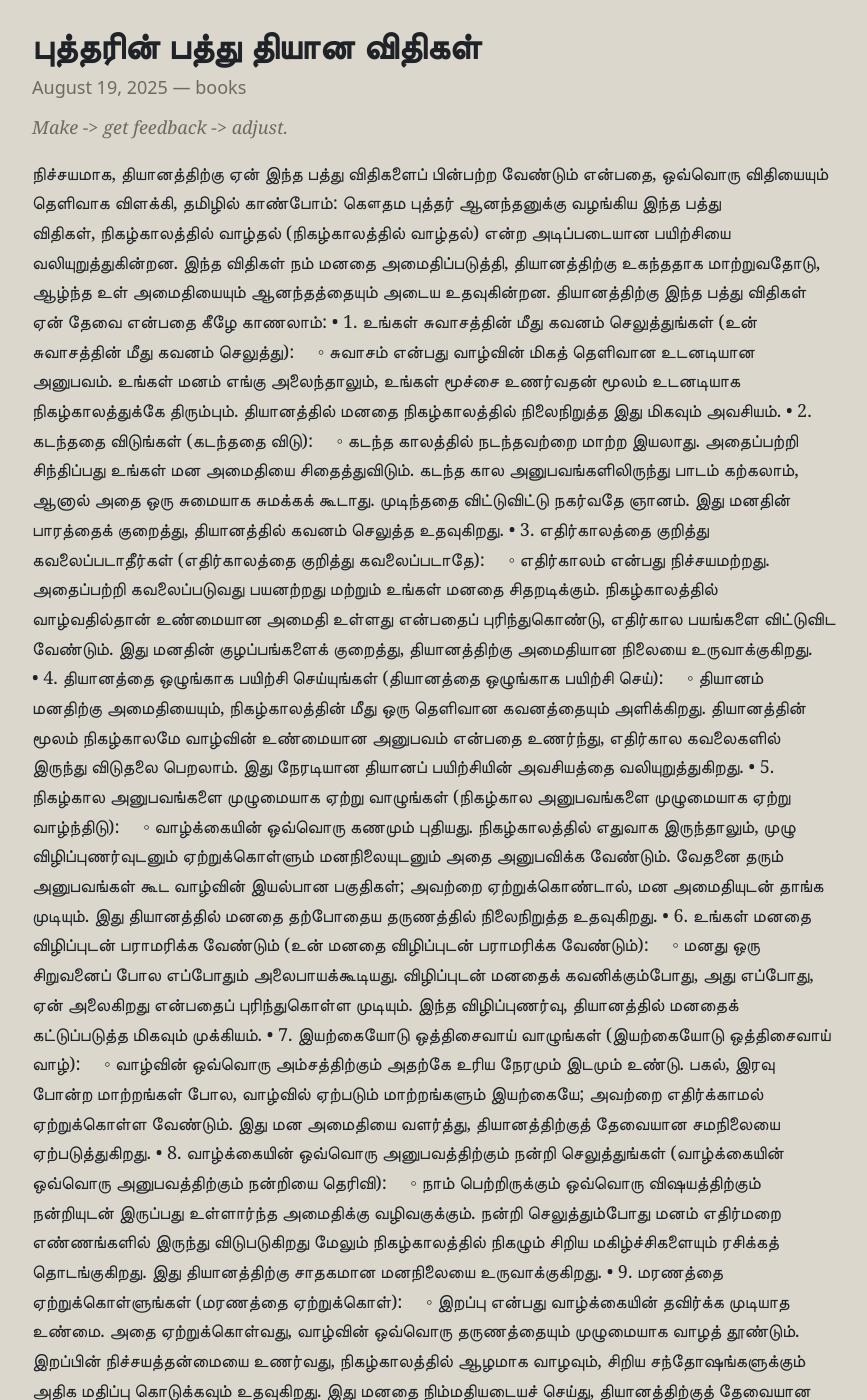
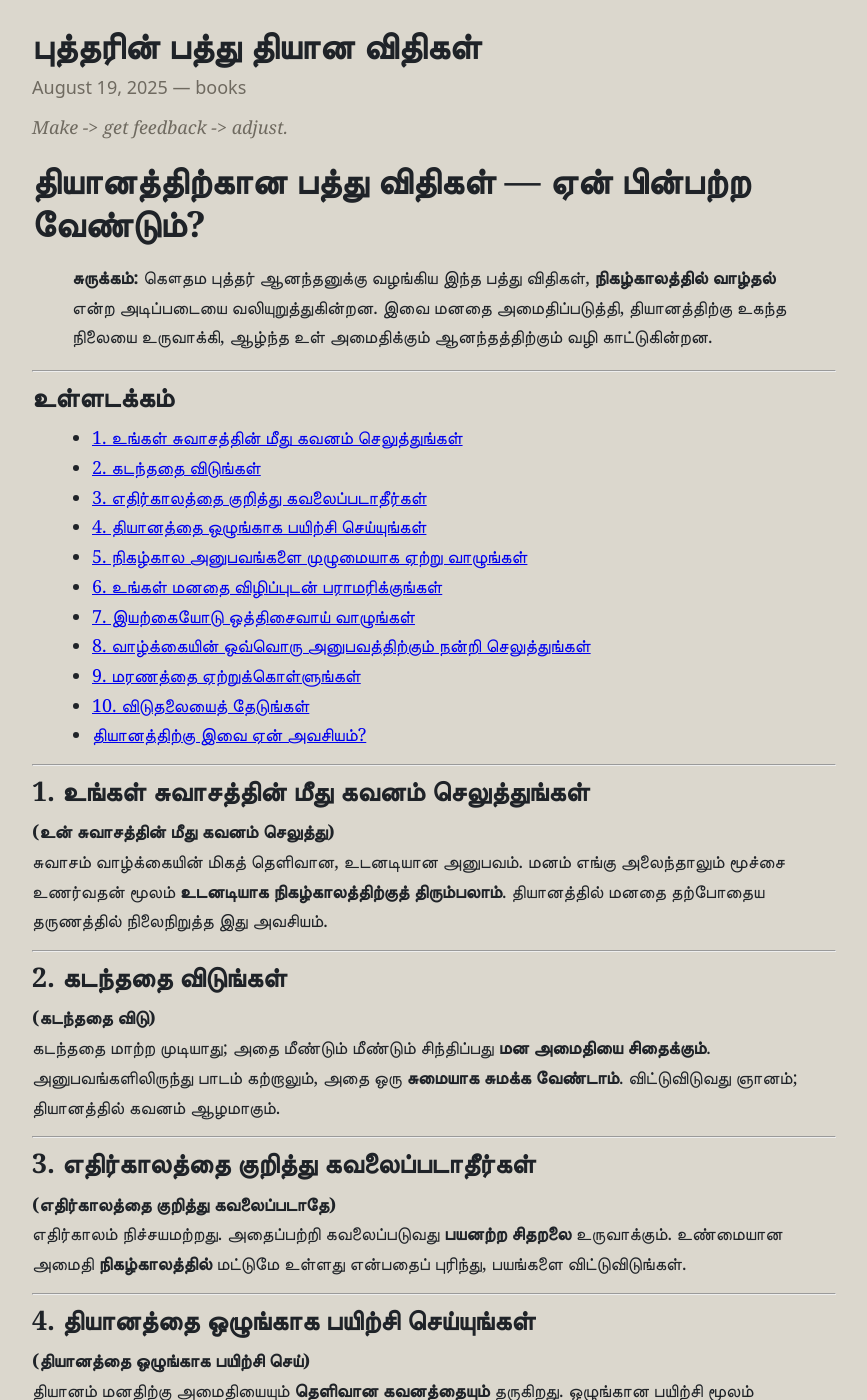
Before and after one commit to p-prabu/books, a Jekyll site: the page built from _posts/2025-08-19-learning-loops.md, in a window 1280 px wide and 1400 px high. Shown: the whole window, without its empty margins (206-1073 px from the left). Built offline with Jekyll 4.4.1, drawn with Linux system fonts in a browser that asks for light colours; some of the changed text lies outside the part shown.

Commit message:
update to tamil

```diff
--- a/_posts/2025-08-19-learning-loops.md
+++ b/_posts/2025-08-19-learning-loops.md
@@ -3,37 +3,98 @@ title: "புத்தரின் பத்து தியான விதி
 date: 2025-08-19
 layout: post
 categories: books
+lang: ta
+tags: [தியானம், புத்தம், மனஅமைதி, நிகழ்காலம்]
 subtitle: "Make -> get feedback -> adjust."
 ---
 
-நிச்சயமாக, தியானத்திற்கு ஏன் இந்த பத்து விதிகளைப் பின்பற்ற வேண்டும் என்பதை, ஒவ்வொரு விதியையும் தெளிவாக விளக்கி, தமிழில் காண்போம்:
-கௌதம புத்தர் ஆனந்தனுக்கு வழங்கிய இந்த பத்து விதிகள், நிகழ்காலத்தில் வாழ்தல் (நிகழ்காலத்தில் வாழ்தல்) என்ற அடிப்படையான பயிற்சியை வலியுறுத்துகின்றன. இந்த விதிகள் நம் மனதை அமைதிப்படுத்தி, தியானத்திற்கு உகந்ததாக மாற்றுவதோடு, ஆழ்ந்த உள் அமைதியையும் ஆனந்தத்தையும் அடைய உதவுகின்றன.
-தியானத்திற்கு இந்த பத்து விதிகள் ஏன் தேவை என்பதை கீழே காணலாம்:
-• 1. உங்கள் சுவாசத்தின் மீது கவனம் செலுத்துங்கள் (உன் சுவாசத்தின் மீது கவனம் செலுத்து):
-    ◦ சுவாசம் என்பது வாழ்வின் மிகத் தெளிவான உடனடியான அனுபவம். உங்கள் மனம் எங்கு அலைந்தாலும், உங்கள் மூச்சை உணர்வதன் மூலம் உடனடியாக நிகழ்காலத்துக்கே திரும்பும். தியானத்தில் மனதை நிகழ்காலத்தில் நிலைநிறுத்த இது மிகவும் அவசியம்.
-• 2. கடந்ததை விடுங்கள் (கடந்ததை விடு):
-    ◦ கடந்த காலத்தில் நடந்தவற்றை மாற்ற இயலாது. அதைப்பற்றி சிந்திப்பது உங்கள் மன அமைதியை சிதைத்துவிடும். கடந்த கால அனுபவங்களிலிருந்து பாடம் கற்கலாம், ஆனால் அதை ஒரு சுமையாக சுமக்கக் கூடாது. முடிந்ததை விட்டுவிட்டு நகர்வதே ஞானம். இது மனதின் பாரத்தைக் குறைத்து, தியானத்தில் கவனம் செலுத்த உதவுகிறது.
-• 3. எதிர்காலத்தை குறித்து கவலைப்படாதீர்கள் (எதிர்காலத்தை குறித்து கவலைப்படாதே):
-    ◦ எதிர்காலம் என்பது நிச்சயமற்றது. அதைப்பற்றி கவலைப்படுவது பயனற்றது மற்றும் உங்கள் மனதை சிதறடிக்கும். நிகழ்காலத்தில் வாழ்வதில்தான் உண்மையான அமைதி உள்ளது என்பதைப் புரிந்துகொண்டு, எதிர்கால பயங்களை விட்டுவிட வேண்டும். இது மனதின் குழப்பங்களைக் குறைத்து, தியானத்திற்கு அமைதியான நிலையை உருவாக்குகிறது.
-• 4. தியானத்தை ஒழுங்காக பயிற்சி செய்யுங்கள் (தியானத்தை ஒழுங்காக பயிற்சி செய்):
-    ◦ தியானம் மனதிற்கு அமைதியையும், நிகழ்காலத்தின் மீது ஒரு தெளிவான கவனத்தையும் அளிக்கிறது. தியானத்தின் மூலம் நிகழ்காலமே வாழ்வின் உண்மையான அனுபவம் என்பதை உணர்ந்து, எதிர்கால கவலைகளில் இருந்து விடுதலை பெறலாம். இது நேரடியான தியானப் பயிற்சியின் அவசியத்தை வலியுறுத்துகிறது.
-• 5. நிகழ்கால அனுபவங்களை முழுமையாக ஏற்று வாழுங்கள் (நிகழ்கால அனுபவங்களை முழுமையாக ஏற்று வாழ்ந்திடு):
-    ◦ வாழ்க்கையின் ஒவ்வொரு கணமும் புதியது. நிகழ்காலத்தில் எதுவாக இருந்தாலும், முழு விழிப்புணர்வுடனும் ஏற்றுக்கொள்ளும் மனநிலையுடனும் அதை அனுபவிக்க வேண்டும். வேதனை தரும் அனுபவங்கள் கூட வாழ்வின் இயல்பான பகுதிகள்; அவற்றை ஏற்றுக்கொண்டால், மன அமைதியுடன் தாங்க முடியும். இது தியானத்தில் மனதை தற்போதைய தருணத்தில் நிலைநிறுத்த உதவுகிறது.
-• 6. உங்கள் மனதை விழிப்புடன் பராமரிக்க வேண்டும் (உன் மனதை விழிப்புடன் பராமரிக்க வேண்டும்):
-    ◦ மனது ஒரு சிறுவனைப் போல எப்போதும் அலைபாயக்கூடியது. விழிப்புடன் மனதைக் கவனிக்கும்போது, அது எப்போது, ஏன் அலைகிறது என்பதைப் புரிந்துகொள்ள முடியும். இந்த விழிப்புணர்வு, தியானத்தில் மனதைக் கட்டுப்படுத்த மிகவும் முக்கியம்.
-• 7. இயற்கையோடு ஒத்திசைவாய் வாழுங்கள் (இயற்கையோடு ஒத்திசைவாய் வாழ்):
-    ◦ வாழ்வின் ஒவ்வொரு அம்சத்திற்கும் அதற்கே உரிய நேரமும் இடமும் உண்டு. பகல், இரவு போன்ற மாற்றங்கள் போல, வாழ்வில் ஏற்படும் மாற்றங்களும் இயற்கையே; அவற்றை எதிர்க்காமல் ஏற்றுக்கொள்ள வேண்டும். இது மன அமைதியை வளர்த்து, தியானத்திற்குத் தேவையான சமநிலையை ஏற்படுத்துகிறது.
-• 8. வாழ்க்கையின் ஒவ்வொரு அனுபவத்திற்கும் நன்றி செலுத்துங்கள் (வாழ்க்கையின் ஒவ்வொரு அனுபவத்திற்கும் நன்றியை தெரிவி):
-    ◦ நாம் பெற்றிருக்கும் ஒவ்வொரு விஷயத்திற்கும் நன்றியுடன் இருப்பது உள்ளார்ந்த அமைதிக்கு வழிவகுக்கும். நன்றி செலுத்தும்போது மனம் எதிர்மறை எண்ணங்களில் இருந்து விடுபடுகிறது மேலும் நிகழ்காலத்தில் நிகழும் சிறிய மகிழ்ச்சிகளையும் ரசிக்கத் தொடங்குகிறது. இது தியானத்திற்கு சாதகமான மனநிலையை உருவாக்குகிறது.
-• 9. மரணத்தை ஏற்றுக்கொள்ளுங்கள் (மரணத்தை ஏற்றுக்கொள்):
-    ◦ இறப்பு என்பது வாழ்க்கையின் தவிர்க்க முடியாத உண்மை. அதை ஏற்றுக்கொள்வது, வாழ்வின் ஒவ்வொரு தருணத்தையும் முழுமையாக வாழத் தூண்டும். இறப்பின் நிச்சயத்தன்மையை உணர்வது, நிகழ்காலத்தில் ஆழமாக வாழவும், சிறிய சந்தோஷங்களுக்கும் அதிக மதிப்பு கொடுக்கவும் உதவுகிறது. இது மனதை நிம்மதியடையச் செய்து, தியானத்திற்குத் தேவையான சுதந்திரமான மனநிலையை ஏற்படுத்துகிறது.
-• 10. விடுதலையைத் தேடுங்கள் (விடுதலையை தேடு):
-    ◦ வாழ்க்கையின் ஒவ்வொரு தருணத்தையும் முழுமையாக அனுபவித்த பிறகு, ஆன்ம அறிவு மற்றும் இறுதியான விடுதலையை நோக்கிப் பயணிக்க வேண்டும். விடுதலை என்பது வாழ்க்கையின் எல்லா பந்தங்களிலிருந்தும் விடுபட்டு, சத்தியத்தின் உண்மையை அனுபவிப்பதே. இது தியானத்தின் இறுதி இலக்கைக் குறிக்கிறது, அது ஆழ்ந்த உள் அமைதியையும் ஆனந்தத்தையும் தரும்.
-தியானத்திற்கு இவை ஏன் அவசியம்?
-இந்த பத்து விதிகளும் தியானத்திற்கு இன்றியமையாதவை, ஏனெனில்:
-• தியானம் என்பது எதையாவது பெறுவதற்காக அல்ல, மாறாக நாம் ஊழமாக சேர்த்துக் கொண்ட அகந்தை, பொறாமை, கோபம் போன்ற பாரங்களை விட்டு விடுவதற்காகவே. இந்த விதிகளைப் பின்பற்றுவது, மனதைக் காலியாக்கி, தேவையற்ற சுமைகளிலிருந்து விடுவிக்க உதவுகிறது.
-• மனதில் உள்ள எல்லா பாரங்களையும் நீக்க வேண்டும். இந்த விதிகள் மூலம் மனம் காலியாகும் போதுதான், புலன்களால் ஏற்படும் இன்பங்களுக்கு அடிமையாகாமல், பரமானந்த நிலையை அடைய முடியும்.
-• நிகழ்காலத்தில் வாழும் ஒருவன் ஒவ்வொரு நொடியையும் முழுமையாக அனுபவிக்கிறான், இதுவே உண்மையான அமைதி மற்றும் ஆனந்தத்தை அளிக்கிறது. இந்த விதிகள் மனதை நிகழ்காலத்தில் நிலைநிறுத்த உதவுகின்றன.
-• உங்கள் புலன்களைப் பற்றி முழு விழிப்புடன் இருக்கும்போதுதான் மனம் காலியாகும். இந்த விதிகள் விழிப்புணர்வை மேம்படுத்தி, புலன்கள் மூலம் மனம் எவ்வாறு அடிமையாகிறது என்பதைப் புரிந்துகொள்ள உதவுகிறது, இதன் மூலம் மனம் விடுதலையை அடைகிறது.
-• மனம் காலியாக இருக்கும்போதுதான், எந்த வேலையைச் செய்தாலும் அதில் ஒரே மாதிரியான இன்பம் கிடைக்கும். இது தியானத்தில் மட்டுமல்லாமல், அன்றாட வாழ்விலும் கவனம் சிதறாமல், முழு ஈடுபாட்டுடன் செயல்பட உதவுகிறது.
-இந்த பத்து விதிகளையும் முறையாகப் பின்பற்றினால், உண்மையான வாழ்க்கையையும் ஆத்ம சாந்தியையும் அடையலாம் என்று புத்தர் ஆனந்தனுக்கு அருளினார்.
+# தியானத்திற்கான பத்து விதிகள் — ஏன் பின்பற்ற வேண்டும்?
+
+> **சுருக்கம்:** கௌதம புத்தர் ஆனந்தனுக்கு வழங்கிய இந்த பத்து விதிகள், **நிகழ்காலத்தில் வாழ்தல்** என்ற அடிப்படையை வலியுறுத்துகின்றன. இவை மனதை அமைதிப்படுத்தி, தியானத்திற்கு உகந்த நிலையை உருவாக்கி, ஆழ்ந்த உள் அமைதிக்கும் ஆனந்தத்திற்கும் வழி காட்டுகின்றன.
+
+---
+
+## உள்ளடக்கம்
+- [1. உங்கள் சுவாசத்தின் மீது கவனம் செலுத்துங்கள்](#1-உங்கள்-சுவாசத்தின்-மீது-கவனம்-செலுத்துங்கள்)
+- [2. கடந்ததை விடுங்கள்](#2-கடந்ததை-விடுங்கள்)
+- [3. எதிர்காலத்தை குறித்து கவலைப்படாதீர்கள்](#3-எதிர்காலத்தை-குறித்து-கவலைப்படாதீர்கள்)
+- [4. தியானத்தை ஒழுங்காக பயிற்சி செய்யுங்கள்](#4-தியானத்தை-ஒழுங்காக-பயிற்சி-செய்யுங்கள்)
+- [5. நிகழ்கால அனுபவங்களை முழுமையாக ஏற்று வாழுங்கள்](#5-நிகழ்கால-அனுபவங்களை-முழுமையாக-ஏற்று-வாழுங்கள்)
+- [6. உங்கள் மனதை விழிப்புடன் பராமரிக்குங்கள்](#6-உங்கள்-மனதை-விழிப்புடன்-பராமரிக்குங்கள்)
+- [7. இயற்கையோடு ஒத்திசைவாய் வாழுங்கள்](#7-இயற்கையோடு-ஒத்திசைவாய்-வாழுங்கள்)
+- [8. வாழ்க்கையின் ஒவ்வொரு அனுபவத்திற்கும் நன்றி செலுத்துங்கள்](#8-வாழ்க்கையின்-ஒவ்வொரு-அனுபவத்திற்கும்-நன்றி-செலுத்துங்கள்)
+- [9. மரணத்தை ஏற்றுக்கொள்ளுங்கள்](#9-மரணத்தை-ஏற்றுக்கொள்ளுங்கள்)
+- [10. விடுதலையைத் தேடுங்கள்](#10-விடுதலையைத்-தேடுங்கள்)
+- [தியானத்திற்கு இவை ஏன் அவசியம்?](#தியானத்திற்கு-இவை-ஏன்-அவசியம்)
+
+---
+
+## 1. உங்கள் சுவாசத்தின் மீது கவனம் செலுத்துங்கள்
+**(உன் சுவாசத்தின் மீது கவனம் செலுத்து)**
+சுவாசம் வாழ்க்கையின் மிகத் தெளிவான, உடனடியான அனுபவம். மனம் எங்கு அலைந்தாலும் மூச்சை உணர்வதன் மூலம் **உடனடியாக நிகழ்காலத்திற்குத் திரும்பலாம்**. தியானத்தில் மனதை தற்போதைய தருணத்தில் நிலைநிறுத்த இது அவசியம்.
+
+---
+
+## 2. கடந்ததை விடுங்கள்
+**(கடந்ததை விடு)**
+கடந்ததை மாற்ற முடியாது; அதை மீண்டும் மீண்டும் சிந்திப்பது **மன அமைதியை சிதைக்கும்**. அனுபவங்களிலிருந்து பாடம் கற்றாலும், அதை ஒரு **சுமையாக சுமக்க வேண்டாம்**. விட்டுவிடுவது ஞானம்; தியானத்தில் கவனம் ஆழமாகும்.
+
+---
+
+## 3. எதிர்காலத்தை குறித்து கவலைப்படாதீர்கள்
+**(எதிர்காலத்தை குறித்து கவலைப்படாதே)**
+எதிர்காலம் நிச்சயமற்றது. அதைப்பற்றி கவலைப்படுவது **பயனற்ற சிதறலை** உருவாக்கும். உண்மையான அமைதி **நிகழ்காலத்தில்** மட்டுமே உள்ளது என்பதைப் புரிந்து, பயங்களை விட்டுவிடுங்கள்.
+
+---
+
+## 4. தியானத்தை ஒழுங்காக பயிற்சி செய்யுங்கள்
+**(தியானத்தை ஒழுங்காக பயிற்சி செய்)**
+தியானம் மனதிற்கு அமைதியையும் **தெளிவான கவனத்தையும்** தருகிறது. ஒழுங்கான பயிற்சி மூலம் நிகழ்காலமே வாழ்வின் உண்மை என்ற உணர்வு ஆழமாகி, **கவலைகளிலிருந்து விடுதலை** கிடைக்கிறது.
+
+---
+
+## 5. நிகழ்கால அனுபவங்களை முழுமையாக ஏற்று வாழுங்கள்
+**(நிகழ்கால அனுபவங்களை முழுமையாக ஏற்று வாழ்ந்திடு)**
+ஒவ்வொரு கணமும் புதியது. இனிமை—கசப்பு எதுவாக இருந்தாலும், **முழு விழிப்புணர்வுடன்** அதனை ஏற்றுக்கொள்ளுங்கள். ஏற்றுக்கொள்ளல் மனதிற்கு **சமநிலையையும் தாங்கும் திறனையும்** தருகிறது.
+
+---
+
+## 6. உங்கள் மனதை விழிப்புடன் பராமரிக்குங்கள்
+**(உன் மனதை விழிப்புடன் பராமரிக்க வேண்டும்)**
+மனம் எளிதில் அலைபாய்கிறது. அதை **விழிப்புணர்வுடன் கவனித்தால்**, எப்போது ஏன் அலைகிறது என்று புரியும். இந்த புரிதல் தான் தியானத்தில் **மன கட்டுப்பாட்டின் அடித்தளம்**.
+
+---
+
+## 7. இயற்கையோடு ஒத்திசைவாய் வாழுங்கள்
+**(இயற்கையோடு ஒத்திசைவாய் வாழ்)**
+பகல்—இரவு போல மாற்றங்கள் இயற்கை. வாழ்க்கை மாற்றங்களையும் **எதிர்க்காமல் ஏற்றுக்கொள்ளும்** போது மன அமைதி வளரும். இதுவே தியானத்திற்குத் தேவையான **உள் சமநிலையை** உருவாக்குகிறது.
+
+---
+
+## 8. வாழ்க்கையின் ஒவ்வொரு அனுபவத்திற்கும் நன்றி செலுத்துங்கள்
+**(வாழ்க்கையின் ஒவ்வொரு அனுபவத்திற்கும் நன்றியை தெரிவி)**
+நன்றி உணர்வு மனதை **எதிர்மறை எண்ணங்களில் இருந்து விடுவிக்கிறது**. சிறு மகிழ்ச்சிகளையும் ரசிக்க உதவி செய்து, தியானத்திற்கு **சாதகமான மனநிலையை** உருவாக்குகிறது.
+
+---
+
+## 9. மரணத்தை ஏற்றுக்கொள்ளுங்கள்
+**(மரணத்தை ஏற்றுக்கொள்)**
+இறப்பு தவிர்க்க முடியாத உண்மை. இதை ஏற்றுக்கொள்வது **ஒவ்வொரு தருணத்தையும் முழுமையாக** வாழ தூண்டும். நிச்சயத்தன்மையின் உணர்வு **ஆழமான நிகழ்கால வாழ்வை** எழுப்புகிறது.
+
+---
+
+## 10. விடுதலையைத் தேடுங்கள்
+**(விடுதலையை தேடு)**
+தருணங்களை முழுமையாக அனுபவித்த பின், **ஆன்ம அறிவும் இறுதி விடுதலையும்** நோக்கிப் பயணிக்க வேண்டும். விடுதலை என்பது பந்தங்களிலிருந்து விடுபட்டு **சத்தியத்தின் உண்மையை அனுபவிப்பது**—தியானத்தின் இறுதி இலக்கு.
+
+---
+
+## தியானத்திற்கு இவை ஏன் அவசியம்?
+
+- **தியானம் என்பது சேர்ப்பதற்காக அல்ல;** அகந்தை, பொறாமை, கோபம் போன்ற **பாரங்களை விட்டு விடுவதற்காக**. இந்த விதிகள் மனதை **காலியாக்க** உதவுகின்றன.
+- மனத்தில் உள்ள **எல்லா பாரங்களையும் குறைப்பது** அவசியம். மனம் காலியாகும் போது, புலன்களின் இன்பங்களுக்கு **அடிமை ஆகாமல்** பரமானந்த நிலை சாத்தியம்.
+- நிகழ்காலத்தில் வாழும் ஒருவர் **ஒவ்வொரு நொடியையும் முழுமையாக அனுபவிக்கிறார்**—இதுவே உண்மையான அமைதி, ஆனந்தம்.
+- **விழிப்புணர்வே** மன காலித்தனத்தின் கருவி. இந்த விதிகள் புலன்கள் மனத்தை எவ்வாறு கட்டுப்படுத்துகின்றன என்பதை **புரிய உதவி** செய்து, விடுதலைக்கு வழிகாட்டுகின்றன.
+- மனம் காலியாக இருக்கும் போது எந்த வேலையாயினும் **ஒரே மாதிரியான இன்பத்துடன்** செய்ய முடியும்—தியானத்திலும் அன்றாட வாழ்விலும் **கவனம் சிதறாமல்** செயல்பட உதவும்.
+
+> **முடிவு:** இந்த பத்து விதிகளையும் முறையாகப் பின்பற்றினால், புத்தர் ஆனந்தனுக்கு அருளியது போலவே, **உண்மையான வாழ்க்கையும் ஆத்ம சாந்தியும்** அடையலாம்.
```
Also changed, not shown: _config.yml (line endings or trailing spaces).
